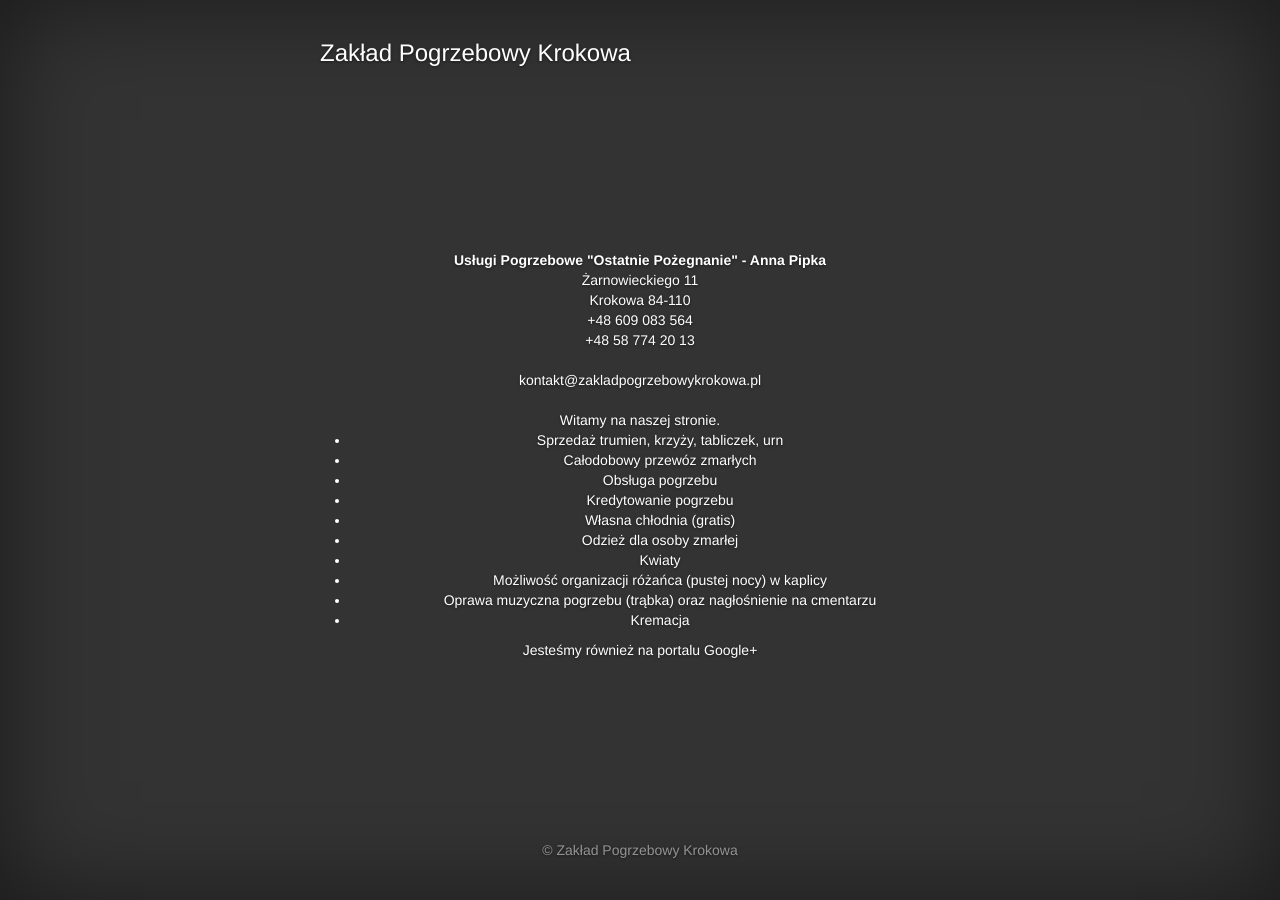
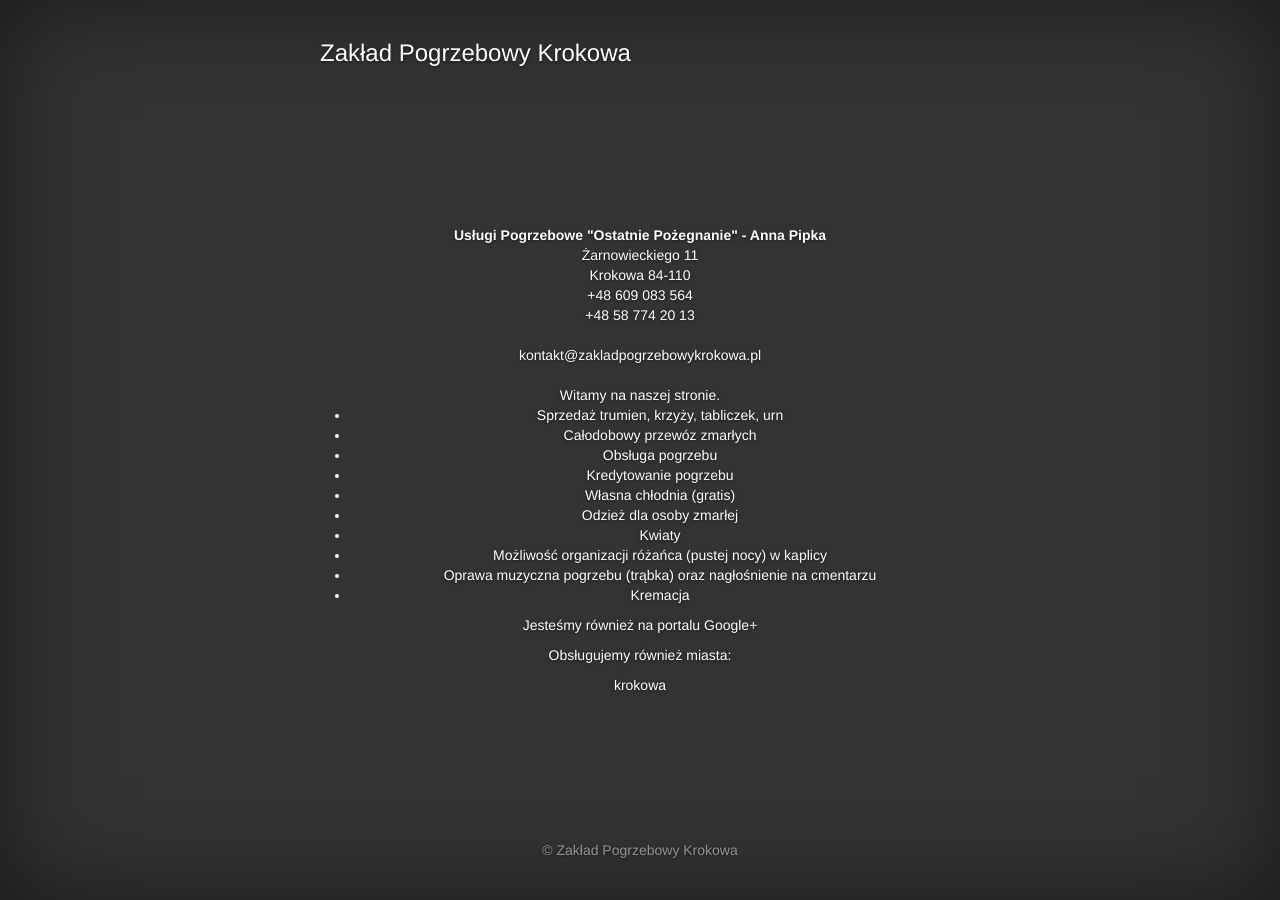
Before and after one commit to lukaszkomar/zakladkrokowa.pl, a Jekyll site: the page built from index.html, in a window 1280 px wide. Built offline with Jekyll 4.4.1, drawn with Linux system fonts in a browser that asks for light colours; nearby versions of some CDN libraries.

Commit message:
keywords menu

```diff
--- a/_layouts/page.html
+++ b/_layouts/page.html
@@ -47,11 +47,11 @@
 
 <p><a href="{{ site.social.gplus }}" rel="publisher">Jesteśmy również na portalu Google+</a></p>
 
+<p>Obsługujemy również miasta:</p>
+
     {% for page in site.pages %}
     {% if page.layout != nil and page.url != '/404.html' and page.url != '/index.html'  %}
-    <!--
-        /{{ page.url | replace: '.html', '' }}
-    -->
+    <a href="{{ page.url | replace: '.html', '' }}" >{{ page.title }}</a>
     {% endif %}
     {% endfor %}
 
```
